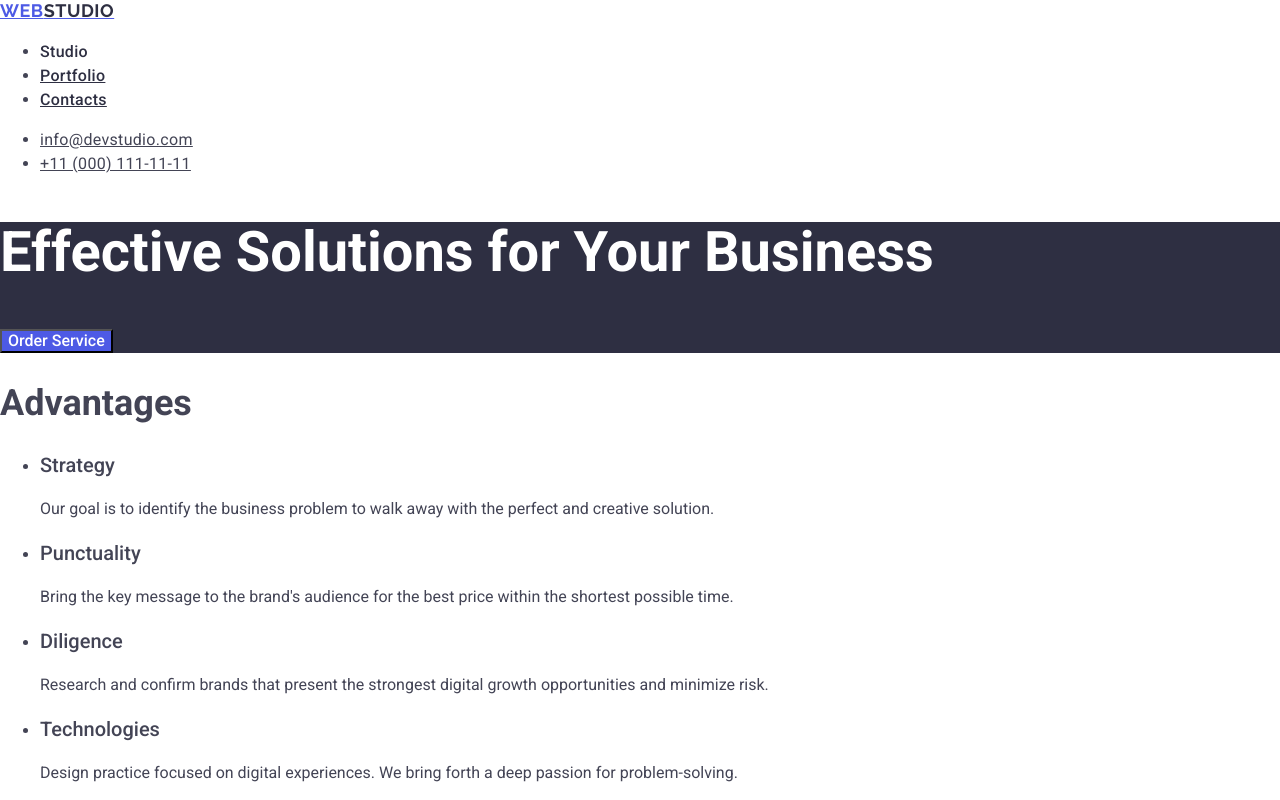
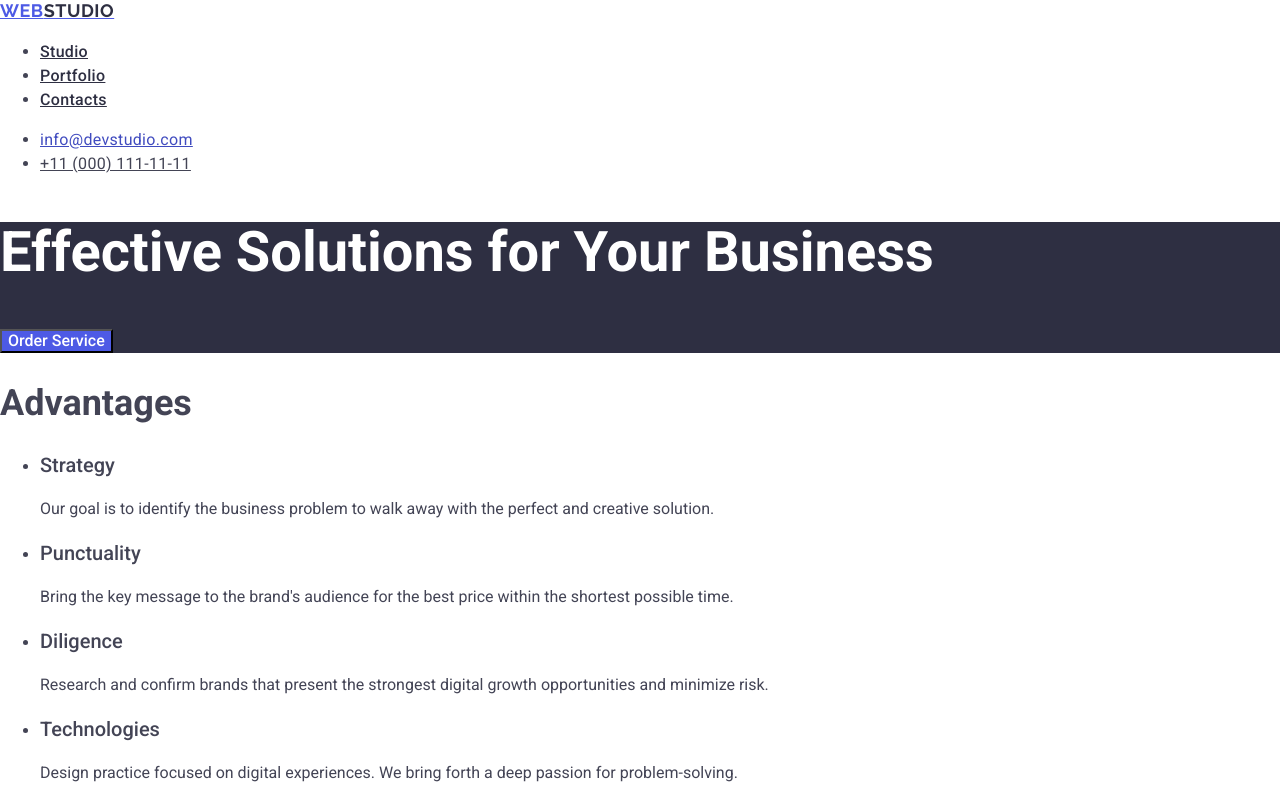
Before and after one commit to Yegorveretelnik/goit-markup-hw-02, a plain HTML site: page index.html in a window 1280 px wide. In both pictures the pointer is over the link "info@devstudio.com". Shown: the top 800 px of the page. Drawn offline with nearby package versions, Linux system fonts and the light colour scheme.

Commit message:
commit message

```diff
--- a/css/styles.css
+++ b/css/styles.css
@@ -81,13 +81,13 @@ body {
 
 
 .listone:hover,
-.listtwo:focus
+.listone:focus
   {
     color:#404BBF;
 }
 
-.list2:hover,
-.list2:focus {
+.listtwo:hover,
+.listtwo:focus {
     color: #404BBF;
 }
 
--- a/index.html
+++ b/index.html
@@ -23,7 +23,7 @@
 <header>
     <nav>
         <a href="./index.html" class="logo ">Web<span class="studio">Studio</span></a><ul>
-        <li><a href="./index.html" class="link listone" >Studio</a></li>
+        <li><a href="./index.html" class="listone" >Studio</a></li>
         <li><a class="listone" href="">Portfolio</a></li>
         <li><a class="listone" href="">Contacts</a></li>
     </ul> </nav>
```
